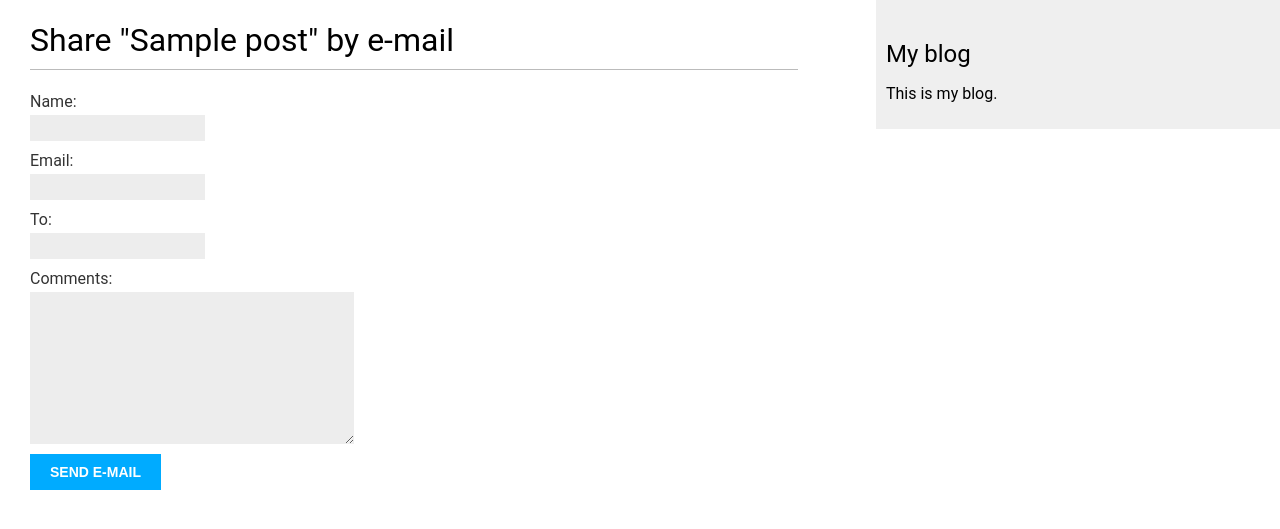
After one commit to mixu1/mysite, a Django app: page /blog/1/share/ in a window 1280 px wide. The commit adds this page. Shown: the top 529 px of the page. Run offline with Django 3.2, Linux system fonts and the light colour scheme; tables that the repository leaves empty hold one stand-in row (values such as "Sample post").

Commit message:
chapter02

```diff
--- /dev/null
+++ b/blog/forms.py
@@ -0,0 +1,17 @@
+from django import forms
+
+from .models import Comment
+
+
+class EmailPostForm(forms.Form):
+    name = forms.CharField(max_length=25)
+    email = forms.EmailField()
+    to = forms.EmailField()
+    comments = forms.CharField(required=False,
+                               widget=forms.Textarea)
+
+
+class CommentForm(forms.ModelForm):
+    class Meta:
+        model = Comment
+        fields = ('name', 'email', 'body')
--- a/blog/models.py
+++ b/blog/models.py
@@ -2,6 +2,7 @@
 from django.urls import reverse
 from django.utils import timezone
 from django.contrib.auth.models import User
+from taggit.managers import TaggableManager
 
 
 class PublishedManager(models.Manager):
@@ -29,6 +30,7 @@
 
     objects = models.Manager()  # the default manager
     published = PublishedManager()  # our custom manager
+    tags = TaggableManager()
 
     class Meta:
         ordering = ('-publish',)
@@ -41,3 +43,21 @@
                        args=[self.publish.year,
                              self.publish.month,
                              self.publish.day, self.slug])
+
+
+class Comment(models.Model):
+    post = models.ForeignKey(Post,
+                             on_delete=models.CASCADE,
+                             related_name='comments')
+    name = models.CharField(max_length=80)
+    email = models.EmailField()
+    body = models.TextField()
+    created = models.DateTimeField(auto_now_add=True)
+    updated = models.DateTimeField(auto_now=True)
+    active = models.BooleanField(default=True)
+
+    class Meta:
+        ordering = ('created',)
+
+    def __str__(self):
+        return f'Comment By {self.name} on {self.post}'
--- a/blog/static/css/blog.css
+++ b/blog/static/css/blog.css
@@ -41,8 +41,57 @@
     font-style: italic;
 }
 
-/*pagination*/
+/* pagination */
 .pagination {
     margin: 40px 0;
     font-weight: bold;
 }
+
+/* forms */
+label {
+    float: left;
+    clear: both;
+    color: #333;
+    margin-bottom: 4px;
+}
+
+input, textarea {
+    clear: both;
+    float: left;
+    margin: 0 0 10px;
+    background: #ededed;
+    border: 0;
+    padding: 6px 10px;
+    font-size: 12px;
+}
+
+input[type=submit] {
+    font-weight: bold;
+    background: #00abff;
+    color: #fff;
+    padding: 10px 20px;
+    font-size: 14px;
+    text-transform: uppercase;
+}
+
+.errorlist {
+    color: #cc0033;
+    float: left;
+    clear: both;
+    padding-left: 10px;
+}
+
+/* comments */
+.comment {
+    padding: 10px;
+}
+
+.comment:nth-child(even) {
+    background: #efefef;
+}
+
+.comment .info {
+    font-weight: bold;
+    font-size: 12px;
+    color: #666;
+}
--- /dev/null
+++ b/blog/templates/blog/post/share.html
@@ -0,0 +1,17 @@
+{% extends 'blog/base.html' %}
+
+{% block title %}Share a post{% endblock %}
+
+{% block content %}
+    {% if sent %}
+        <h1>E-mail successfully sent</h1>
+        <p>"{{ post.title }}" was successfully sent to {{ form.cleaned_data.to }}</p>
+    {% else %}
+        <h1>Share "{{ post.title }}" by e-mail</h1>
+        <form method="post">
+            {{ form.as_p }}
+            {% csrf_token %}
+            <input type="submit" value="Send e-mail">
+        </form>
+    {% endif %}
+{% endblock %}
--- a/blog/urls.py
+++ b/blog/urls.py
@@ -5,7 +5,9 @@
 app_name = 'blog'
 
 urlpatterns = [
-    # path('', views.post_list, name='post_list'),
-    path('', views.PostListView.as_view(), name='post_list'),
-    path('<int:year>/<int:month>/<int:day>/<slug:post>', views.post_detail, name='post_detail')
+    path('', views.post_list, name='post_list'),
+    path('tag/<slug:tag_slug>/', views.post_list, name='post_list_by_tag'),
+    # path('', views.PostListView.as_view(), name='post_list'),
+    path('<int:year>/<int:month>/<int:day>/<slug:post>/', views.post_detail, name='post_detail'),
+    path('<int:post_id>/share/', views.post_share, name='post_share')
 ]
--- a/blog/views.py
+++ b/blog/views.py
@@ -1,12 +1,20 @@
+from django.db.models import Count
+from django.core.mail import send_mail
 from django.views.generic import ListView
 from django.shortcuts import render, get_object_or_404
 from django.core.paginator import Paginator, EmptyPage, PageNotAnInteger
+from taggit.models import Tag
 
 from .models import Post
+from .forms import EmailPostForm, CommentForm
 
 
-def post_list(request):
+def post_list(request, tag_slug=None):
     object_list = Post.published.all()
+    tag = None
+    if tag_slug:
+        tag = get_object_or_404(Tag, slug=tag_slug)
+        object_list = object_list.filter(tags__in=[tag])
     paginator = Paginator(object_list, 3)  # 3 posts per page
     page = request.GET.get('page')
     try:
@@ -17,7 +25,7 @@
     except EmptyPage:
         # if page is out of range deliver last page of result
         posts = paginator.page(paginator.num_pages)
-    return render(request, 'blog/post/list.html', {'posts': posts})
+    return render(request, 'blog/post/list.html', {'posts': posts, 'tag': tag})
 
 
 def post_detail(request, year, month, day, post):
@@ -27,7 +35,28 @@
                              publish__year=year,
                              publish__month=month,
                              publish__day=day)
-    return render(request, 'blog/post/detail.html', {'post': post})
+    # list of active comments for this post
+    comments = post.comments.filter(active=True)
+    new_comment = None
+    if request.method == 'POST':
+        # a comment was posted
+        comment_form = CommentForm(data=request.POST)
+        if comment_form.is_valid():
+            # create comment object, but don't save to db yet
+            new_comment = comment_form.save(commit=False)
+            # assign the current post to the comment
+            new_comment.post = post
+            # save the comment to the db
+            new_comment.save()
+    else:
+        comment_form = CommentForm()
+    # post_tags_ids = post.tags.values_list('id', flat=True)
+    # similar_posts = Post.published.filter(tags__in=post_tags_ids).exclude(id=post.id)
+    # similar_posts = similar_posts.annotate(same_tags=Count('tags')).order_by('-same_tags', '-publish')[:4]
+    similar_posts = post.tags.similar_objects()[:4]  # use taggit manager
+    return render(request, 'blog/post/detail.html',
+                  {'post': post, 'comment_form': comment_form, 'new_comment': new_comment, 'comments': comments,
+                   'similar_posts': similar_posts})
 
 
 class PostListView(ListView):
@@ -35,3 +64,24 @@
     context_object_name = 'posts'
     paginate_by = 3
     template_name = 'blog/post/list.html'
+
+
+def post_share(request, post_id):
+    # retrieve post by id
+    post = get_object_or_404(Post, id=post_id, status='published')
+    sent = False
+    if request.method == 'POST':
+        # form was submitted
+        form = EmailPostForm(request.POST)
+        if form.is_valid():
+            # form fields passed validation
+            cd = form.cleaned_data
+            post_url = request.build_absolute_uri(post.get_absolute_url())
+            subject = f"{cd['name']} recommends you read {post.title}"
+            message = f"Read {post.title} at {post_url}\n\n" \
+                      f"{cd['name']}\'s comments: {cd['comments']}"
+            send_mail(subject, message, 'admin@blog.com', [cd['to']])
+            sent = True
+    else:
+        form = EmailPostForm()
+    return render(request, 'blog/post/share.html', {'post': post, 'form': form, 'sent': sent})
```
Also changed, not shown: blog/admin.py (+8 -1 lines), blog/templates/blog/post/detail.html (+38 -0 lines), blog/templates/blog/post/list.html (+13 -2 lines), mysite/settings.py (+9 -0 lines), blog/migrations/0003_comment.py (added), blog/migrations/0004_post_tags.py (added).
